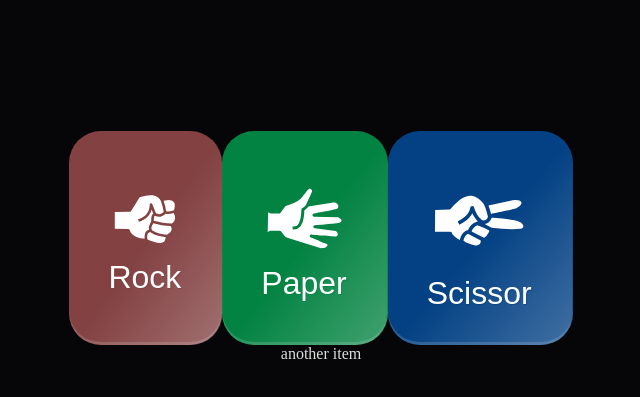
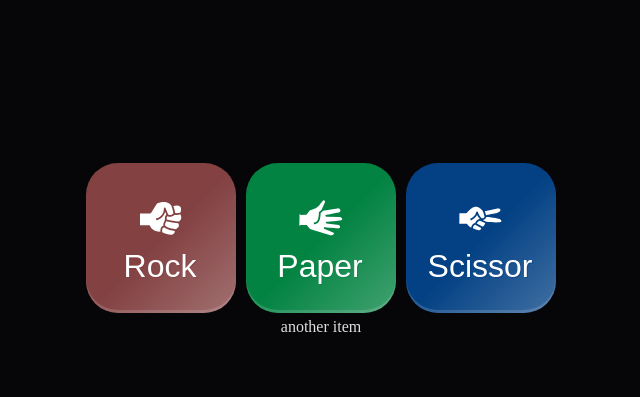
Before and after one commit to howardCLumi/RockPaperScizzors, a website: page pages/game.html in a window 1280 px wide. Shown: the part 225-622 px from the top of the page, without its empty margins (327-967 px from the left). Drawn offline with nearby package versions, Linux system fonts and the light colour scheme.

Commit message:
fix sizing and spacing of buttons

```diff
--- a/pages/game.css
+++ b/pages/game.css
@@ -16,9 +16,12 @@ html, body {
 .choice-container{
     display: flex;
 }
-.choice-container * {
-    padding-left: 20px;
-    padding-right: 20px;
+.choice-container button {
+    width: 150px; /* Adjust the width as needed */
+    height: 150px; /* Adjust the height as needed */
+    padding: 10px;
+    margin: 5px;
+
 }
 @media screen and (max-width: 500px) {
 
@@ -28,3 +31,7 @@ html, body {
         width: 70%;
     }
 }
+.icon{
+    width: 50px;
+    height: 50px;
+}
--- a/pages/game.html
+++ b/pages/game.html
@@ -12,15 +12,15 @@
       <div class="countdown-container"></div>
       <div class="choice-container">
         <button class="button red shine">
-          <img src="/assets/rock.svg" />
+          <img class="icon" src="/assets/rock.svg" />
           <span data-title="Rock">Rock</span>
         </button>
         <button class="button green shine">
-          <img src="/assets/paper.svg" />
+          <img class="icon" src="/assets/paper.svg" />
           <span data-title="Paper">Paper</span>
         </button>
         <button class="button blue shine">
-          <img src="/assets/scissors.svg" />
+          <img class="icon" src="/assets/scissors.svg" />
           <span data-title="Scissor">Scissor</span>
         </button>
       </div>
```
